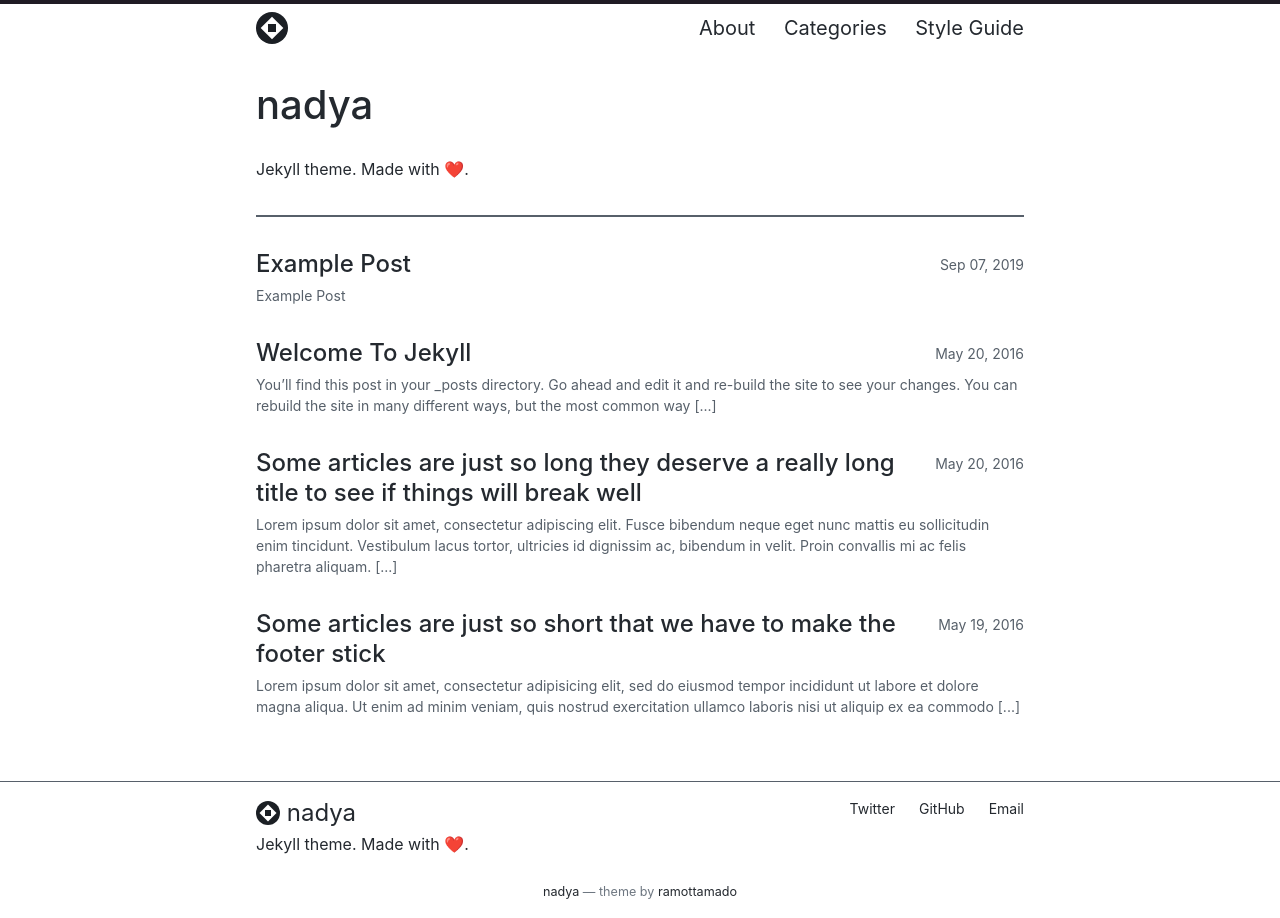
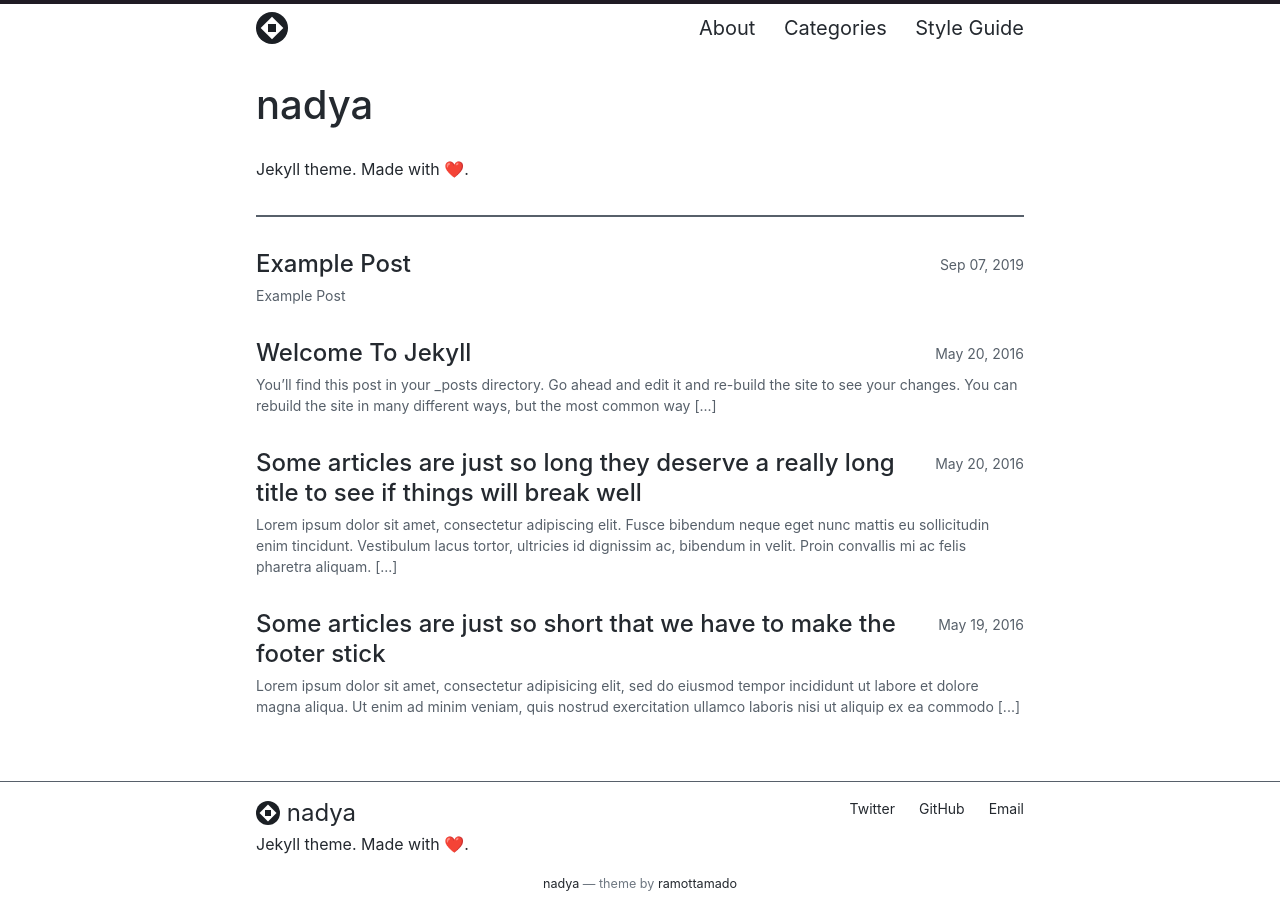
Before and after one commit to ramottamado/nadya, a Jekyll site: the page built from index.md, in a window 1280 px wide. Built offline with Jekyll 4.4.1, drawn with Linux system fonts in a browser that asks for light colours.

Commit message:
Slightly change things

```diff
--- a/_includes/footer.html
+++ b/_includes/footer.html
@@ -2,7 +2,7 @@
   <section class="wrapper">
     <div class="footer-col-wrapper">
       <nav class="footer-col footer-col-wrapper footer-col-no-margin">
-        <div class="footer-col-logo footer-col footer-col-50">
+        <div class="footer-col footer-col-50">
           <h1 class="footer-logo">
             {%- if site.logo %}
             <img alt="logo" class="footer-logo-image" src="{{ site.logo | relative_url }}" />
--- a/_sass/_layout.scss
+++ b/_sass/_layout.scss
@@ -230,7 +230,6 @@
 
   ul.social-list-horiz {
     display: inline;
-    text-align: center;
     margin-left: 0;
     margin-right: 0;
     font-size: var(--typography-font-size-1);
@@ -293,10 +292,6 @@
 .footer-col {
   margin-bottom: var(--spacing-spacer-3);
   width: 100%;
-}
-
-.footer-col-logo {
-  margin-bottom: var(--spacing-spacer-4);
 }
 
 .footer-col-no-margin {
```
